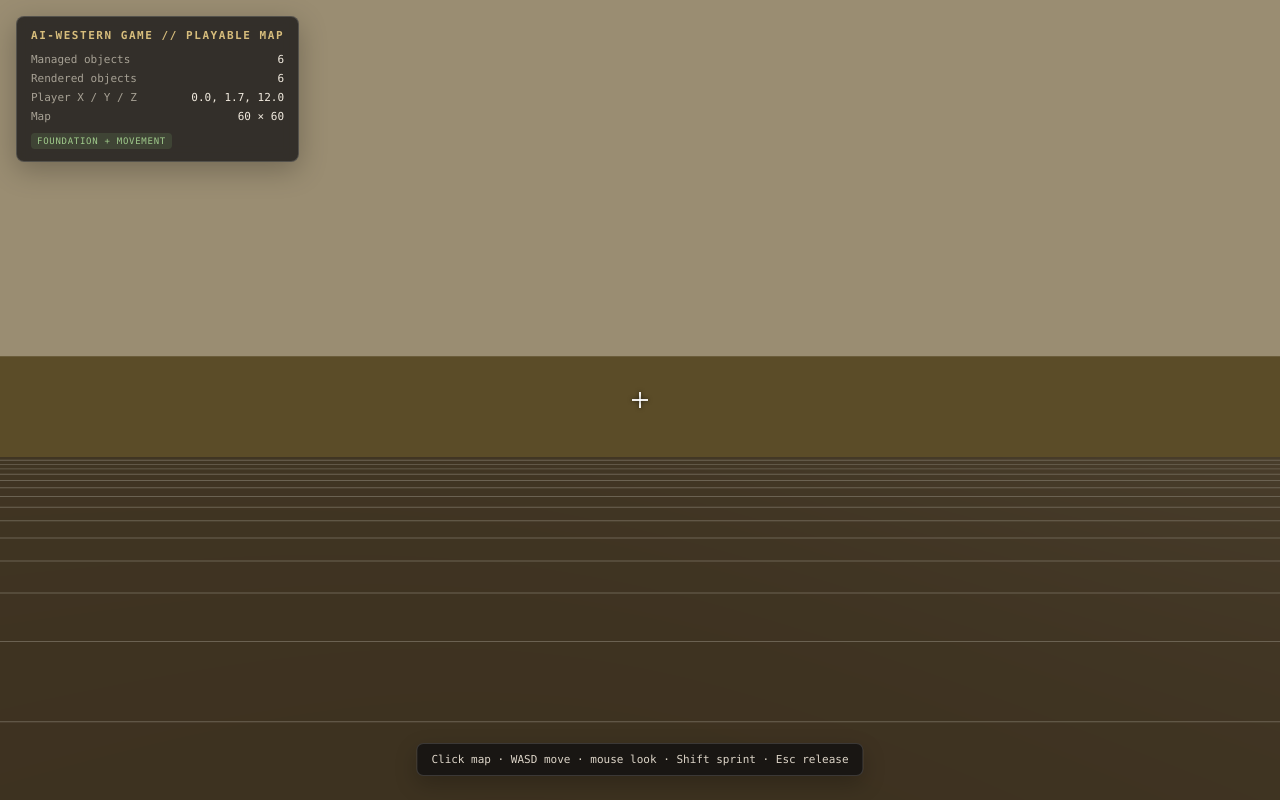
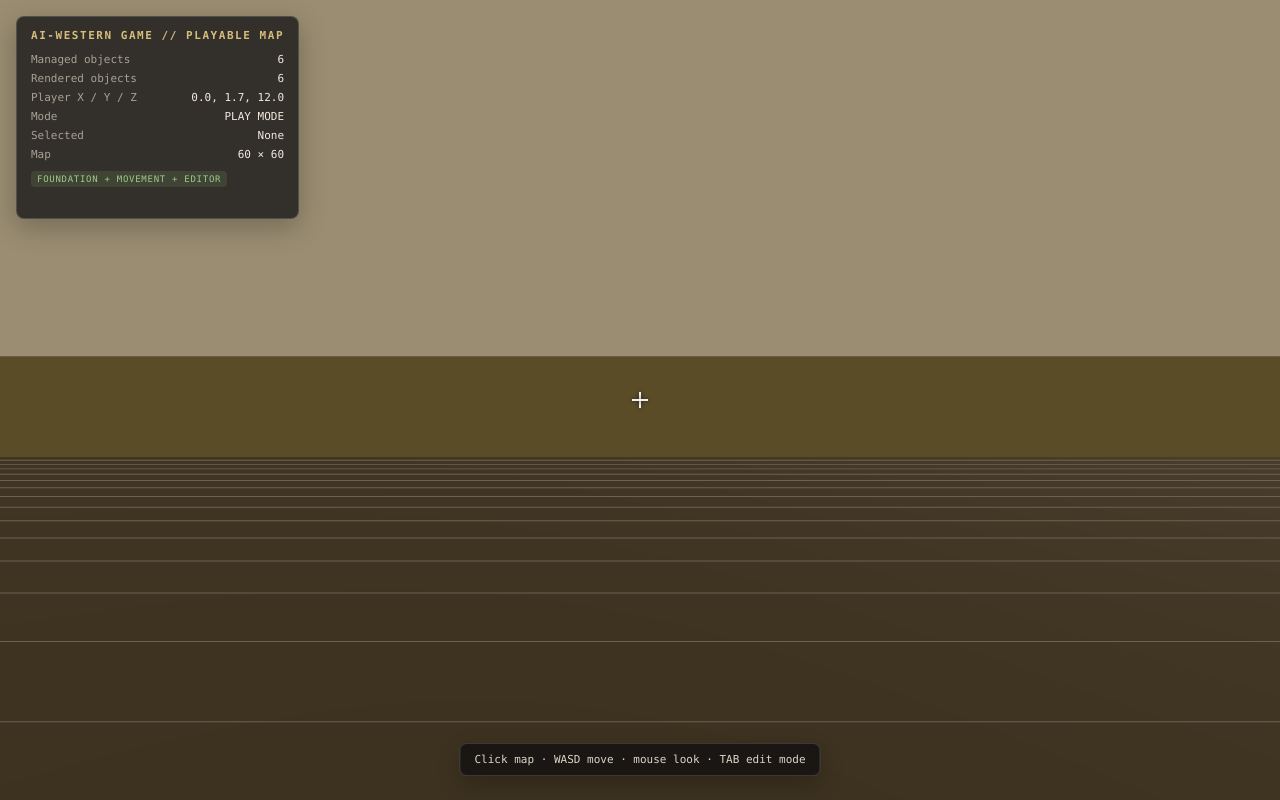
Before and after one commit to karanrzn-crypto/Ai-western_game, a website built with Vite: page index.html in a window 1280 px wide. Built offline with nearby package versions, Linux system fonts and the light colour scheme; animation ran at ten frames a second.

Commit message:
feat(map): add editor mode HUD

```diff
--- a/index.html
+++ b/index.html
@@ -11,7 +11,7 @@
     #stage{position:fixed;inset:0;background:#6e6758}
     #stage canvas{display:block;width:100%;height:100%}
     #hud{position:fixed;inset:0;pointer-events:none}
-    .panel{position:absolute;top:16px;left:16px;min-width:250px;padding:12px 14px;border:1px solid rgba(255,255,255,.16);border-radius:8px;background:rgba(12,12,14,.72);backdrop-filter:blur(7px);box-shadow:0 8px 28px rgba(0,0,0,.25)}
+    .panel{position:absolute;top:16px;left:16px;min-width:270px;padding:12px 14px;border:1px solid rgba(255,255,255,.16);border-radius:8px;background:rgba(12,12,14,.72);backdrop-filter:blur(7px);box-shadow:0 8px 28px rgba(0,0,0,.25)}
     .title{margin-bottom:8px;color:#d7bd7c;font-size:11px;font-weight:800;letter-spacing:.14em}
     .row{display:flex;justify-content:space-between;gap:20px;padding:3px 0;font-size:11px}.key{color:#a7a195}.value{color:#f1eadf;font-variant-numeric:tabular-nums}
     #crosshair{position:absolute;left:50%;top:50%;width:16px;height:16px;transform:translate(-50%,-50%)}
@@ -19,6 +19,7 @@
     #crosshair:before{width:2px;height:16px}#crosshair:after{width:16px;height:2px}
     #control-hint{position:absolute;left:50%;bottom:24px;transform:translateX(-50%);padding:9px 14px;border:1px solid rgba(255,255,255,.15);border-radius:7px;background:rgba(12,12,14,.72);color:#ddd5c8;font-size:11px;white-space:nowrap;box-shadow:0 8px 22px rgba(0,0,0,.22)}
     .badge{display:inline-block;margin-top:7px;padding:3px 6px;border-radius:4px;background:rgba(116,153,100,.2);color:#9fca8b;font-size:9px;letter-spacing:.08em}
+    #save-status{margin-top:7px;color:#b8b0a4;font-size:10px;min-height:12px}
   </style>
 </head>
 <body>
@@ -29,11 +30,14 @@
       <div class="row"><span class="key">Managed objects</span><span class="value" id="stat-count">—</span></div>
       <div class="row"><span class="key">Rendered objects</span><span class="value" id="stat-render">—</span></div>
       <div class="row"><span class="key">Player X / Y / Z</span><span class="value" id="player-position">—</span></div>
+      <div class="row"><span class="key">Mode</span><span class="value" id="editor-mode">PLAY MODE</span></div>
+      <div class="row"><span class="key">Selected</span><span class="value" id="editor-selection">None</span></div>
       <div class="row"><span class="key">Map</span><span class="value">60 × 60</span></div>
-      <div class="badge">FOUNDATION + MOVEMENT</div>
+      <div class="badge">FOUNDATION + MOVEMENT + EDITOR</div>
+      <div id="save-status"></div>
     </div>
     <div id="crosshair"></div>
-    <div id="control-hint">Click map · WASD move · mouse look · Shift sprint · Esc release</div>
+    <div id="control-hint">Click map · WASD move · mouse look · TAB edit mode</div>
   </div>
   <script type="module" src="./demo/playable-map.ts"></script>
 </body>
```
